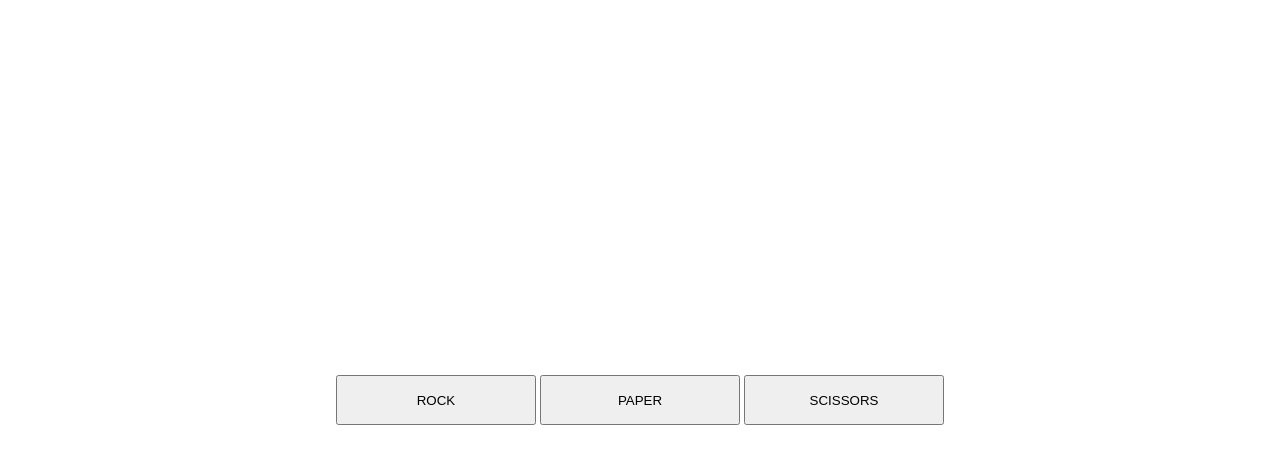
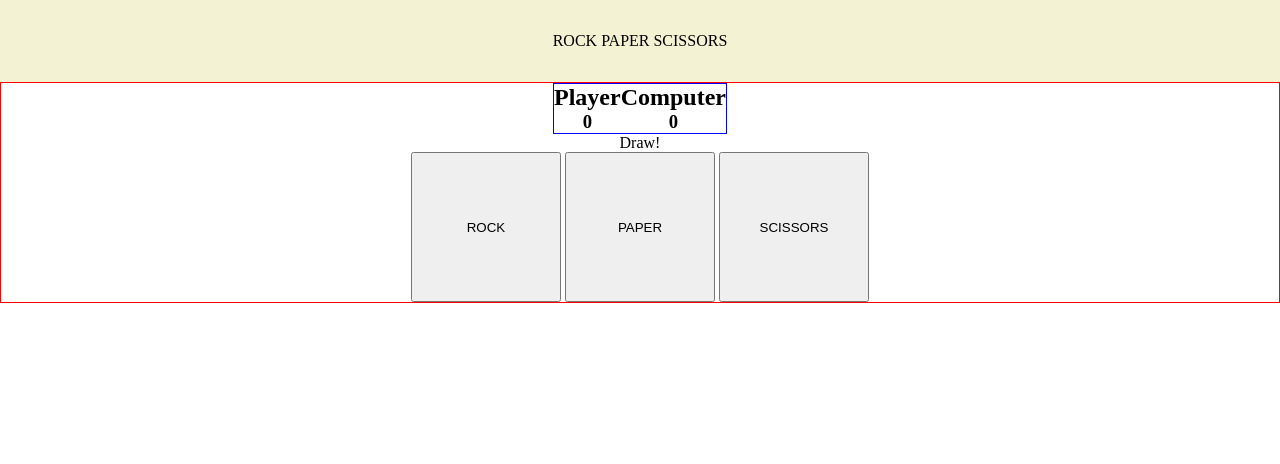
Before and after one commit to rpowroznik17/rock-paper-scissors, a plain HTML site: page index.html in a window 1280 px wide. Both pictures are taken after a click on the button "ROCK". Drawn offline with Linux system fonts and the light colour scheme.

Commit message:
Add simple ui

```diff
--- a/game.js
+++ b/game.js
@@ -1,89 +1,77 @@
 const CHOICES = ["ROCK", "PAPER", "SCISSORS"];
 
-// function game() {
-//     let playerPoints = 0;
-//     let computerPoints = 0;
+const resultMessage = document.querySelector('.result-message');
+const playerScore = document.querySelector('.player-score');
+const computerScore = document.querySelector('.computer-score');
+const mainContainer = document.querySelector('.main-container');
+let playerPoints = 0;
+let computerPoints = 0;
 
-//     for (let i = 0; i < 5; i++) {
-//         let result = playRound(playerSelection(), computerPlay());
-
-//         console.log(result);
-
-//         if (result.includes("You win")) {
-//             playerPoints++;
-//         } else if (result.includes("You lose")) {
-//             computerPoints++;
-//         }
-//     }
-
-//     if (playerPoints > computerPoints) {
-//         console.log(`Congratulations! You win the game (${playerPoints}:${computerPoints})! `);
-//     } else if (computerPoints > playerPoints) {
-//         console.log(`You lose the game (${playerPoints}:${computerPoints}) :( Try once more!`);
-//     } else {
-//         console.log(`Final result is draw! (${playerPoints}:${computerPoints})`);
-//     }
-// }
+const choiceButtons = document.querySelectorAll('.choice-btn');
+choiceButtons.forEach(btn => btn.addEventListener('click', playRound));
 
 function playRound(e) {
     computerSelection = computerPlay();
     playerSelection = e.target.innerText;
+    const result = determineWinnerOfRound(playerSelection, computerSelection);
+    resultMessage.textContent = result;
+    addScores(result);
+    if (playerPoints === 5 || computerPoints === 5){
+        const playAgainButton = document.createElement('button');
+        playAgainButton.textContent = 'Play again!';
+        playAgainButton.classList.add('play-again-btn');
+        mainContainer.appendChild(playAgainButton);
+        playAgainButton.addEventListener('click', () => {
+            document.location.reload();
+        });
+        choiceButtons.forEach(btn => btn.removeEventListener('click', playRound));
+    }
+}
 
+function addScores(result) {
+    if (result.includes('You win!')) {
+        playerPoints++;
+        playerScore.textContent = playerPoints;
+    }
+    if (result.includes('You lose!')) {
+        computerPoints++;
+        computerScore.textContent = computerPoints;
+    }
+}
+
+function determineWinnerOfRound(playerSelection, computerSelection) {
     if (playerSelection === "ROCK") {
         if (computerSelection === "PAPER") {
-            console.log("You lose! Paper beats Rock");
+            return 'You lose! Paper beats Rock';
+            // console.log("You lose! Paper beats Rock");
         } else if (computerSelection === "SCISSORS") {
-            console.log("You win! Rock beats Scissors");
+            return 'You win! Rock beats Scissors';
         } else {
-            console.log("Draw!");
+            return 'Draw!';
         }
     }
 
     if (playerSelection === "PAPER") {
         if (computerSelection === "SCISSORS") {
-            console.log("You lose! Scissors beats Paper");
+            return 'You lose! Scissors beats Paper';
         } else if (computerSelection === "ROCK") {
-            console.log("You win! Paper beats Rock");
+            return 'You win! Paper beats Rock';
         } else {
-             console.log("Draw!");
+             return 'Draw!';
         }
     }
 
     if (playerSelection === "SCISSORS") {
         if (computerSelection === "ROCK") {
-             console.log("You lose! Rock beats Scissors");
+             return 'You lose! Rock beats Scissors';
         } else if (computerSelection === "PAPER") {
-            console.log("You win! Scissors beats Paper");
+            return 'You win! Scissors beats Paper';
         } else {
-             console.log("Draw!");
+             return 'Draw!';
         }
     }
-
 }
 
 function computerPlay() {
     return CHOICES[Math.floor(Math.random() * CHOICES.length)];
 }
-
-// const rockBtn = document.querySelector('.rock-btn');
-// const paperBtn = document.querySelector('.paper-btn');
-// const scissorsBtn = document.querySelector('.scissors-btn');
-
-const choiceButtons = document.querySelectorAll('.choice-btn');
-choiceButtons.forEach(btn => btn.addEventListener('click', playRound));
-
-// rockBtn.addEventListener('click', (e) => {
-//     console.log(e);
-// });
-
-// paperBtn.addEventListener('click', () => {
-//     console.log('You chose paper!');
-// });
-
-// scissorsBtn.addEventListener('click', () => {
-//     console.log('You chose scissors!');
-// });
-
-function playerSelection() {
-    return prompt('Your choice');
-}
--- a/index.html
+++ b/index.html
@@ -8,10 +8,24 @@
     <link rel = "stylesheet" href="styles.css">
 </head>
 <body>
-    <div class="choice-btn-container">
-        <button class="choice-btn rock-btn">ROCK</button>
-        <button class="choice-btn paper-btn">PAPER</button>
-        <button class="choice-btn scissors-btn">SCISSORS</button>
+    <header>ROCK PAPER SCISSORS</header>
+    <div class="main-container">
+        <div class="scores">
+            <div class="player">
+                <h2>Player</h2>
+                <h3 class="player-score">0</h3>
+            </div>
+            <div class="computer">
+                <h2>Computer</h2>
+                <h3 class="computer-score">0</h3>
+            </div>
+        </div>
+        <div class="result-message"></div>
+        <div class="choice-btn-container">
+            <button class="choice-btn rock-btn">ROCK</button>
+            <button class="choice-btn paper-btn">PAPER</button>
+            <button class="choice-btn scissors-btn">SCISSORS</button>
+        </div>
     </div>
 
     <script src="game.js"></script>
--- a/styles.css
+++ b/styles.css
@@ -4,14 +4,37 @@
     padding: 0;
 }
 
-.choice-btn-container {
-    position: fixed;
-    top: 50%;
-    left: 50%;
-    transform: translate(-50%, -50%);
+/* .choice-btn-container {
+
+} */
+
+.main-container {
+    border: 1px solid red;
+    display: flex;
+    flex-direction: column;
+    align-items: center;
+}
+
+.scores {
+    display: flex;
+    text-align: center;
+    border: 1px solid blue;
 }
 
 .choice-btn {
+    width: 150px;
+    height: 150px;
+    cursor: pointer;
+}
+
+.play-again-btn {
     width: 200px;
-    height: 50px;
+    height: 75px;
+    cursor: pointer;
 }
+
+header {
+    text-align: center;
+    padding: 2em 0;
+    background-color: rgb(243, 242, 211);
+}
```
